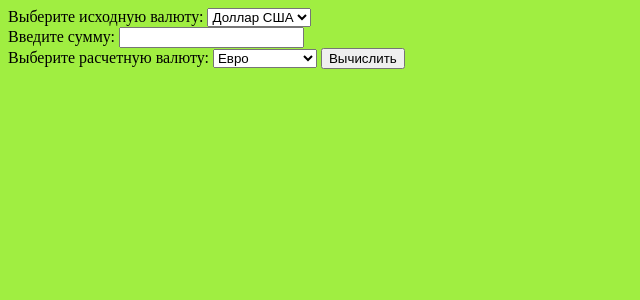
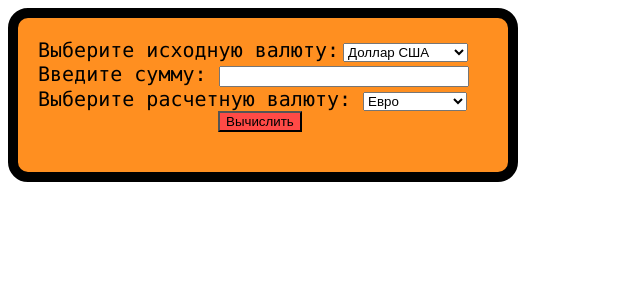
Before and after one commit to Oleggg2000/Web_currency_converter, a Flask app: template templates/index.html in a window 1280 px wide. Shown: the top 300 px of the page, without its empty margins (0-640 px from the left). Run offline with Flask 2, Linux system fonts and the light colour scheme; the template is opened without the code that fills it: most values are stand-ins (such as "Sample title", 1, 10 or a date in 2020).

Commit message:
Changes №4

```diff
--- a/static/css/style.css
+++ b/static/css/style.css
@@ -1,6 +1,21 @@
-body {
-    background: #a0ee41;
+.block {
+    border: 10px solid black;
+    width: 450px;
+    background-color: #ff8f20;
+    border-radius: 20px;
+    padding: 20px;
 }
-label {
-
+.text {
+    font-size: 20px;
+    font-family: Lucida Console, Courier, monospace;
 }
+#from {
+    width: 125px;
+}
+#cash {
+    width: 242px;
+}
+#button {
+    margin-left: 180px;
+    background-color: #ff4a46;
+}
--- a/templates/index.html
+++ b/templates/index.html
@@ -13,16 +13,22 @@
         var to = document.getElementById("to").value;
 
         if (((from=== "USD") && (to=== "USD")) || ((from=== "EUR") && (to=== "EUR")) || ((from=== "RUB") && (to=== "RUB"))) {
-            document.getElementById("answer").innerHTML="Результат "+num;
+            document.getElementById("answer").innerHTML="Результат "+num+to;
         }
         if ((from=== "USD") && (to=== "RUB")) {
             document.getElementById("answer").innerHTML="Результат "+num*{{ cur_value[0] }};
+        }
+        if ((from=== "USD") && (to=== "JPY")) {
+            document.getElementById("answer").innerHTML="Результат "+(num*{{ cur_value[0] }})/{{ cur_value[2] }};
         }
         if ((from=== "RUB") && (to=== "USD")) {
             document.getElementById("answer").innerHTML="Результат "+num/{{ cur_value[0] }};
         }
         if ((from=== "EUR") && (to=== "RUB")) {
             document.getElementById("answer").innerHTML="Результат "+num*{{ cur_value[1] }};
+        }
+        if ((from=== "EUR") && (to=== "JPY")) {
+            document.getElementById("answer").innerHTML="Результат "+(num*{{ cur_value[1] }})/{{ cur_value[2] }};
         }
         if ((from=== "RUB") && (to=== "EUR")) {
             document.getElementById("answer").innerHTML="Результат "+num/{{ cur_value[1] }};
@@ -33,36 +39,45 @@
         if ((from=== "EUR") && (to=== "USD")) {
             document.getElementById("answer").innerHTML="Результат "+(num*{{ cur_value[1] }})/{{ cur_value[0] }};
         }
-
-
+        if ((from=== "JPY") && (to=== "USD")) {
+            document.getElementById("answer").innerHTML="Результат "+(num*{{ cur_value[2] }})/{{ cur_value[0] }};
+        }
+        if ((from=== "JPY") && (to=== "EUR")) {
+            document.getElementById("answer").innerHTML="Результат "+(num*{{ cur_value[2] }})/{{ cur_value[1] }};
+        }
+        if ((from=== "RUB") && (to=== "JPY")) {
+            document.getElementById("answer").innerHTML="Результат "+num/{{ cur_value[2] }};
+        }
+        if ((from=== "JPY") && (to=== "RUB")) {
+            document.getElementById("answer").innerHTML="Результат "+num*{{ cur_value[2] }};
+        }
     }
     </script>
 </head>
 
 <body>
-
-<label>Выберите исходную валюту:</label>
+<div class="block">
+<label class="text">Выберите исходную валюту:</label>
     <select id="from">
         <option value="USD" selected="selected">Доллар США</option>
         <option value="EUR">Евро</option>
+        <option value="JPY">Йена</option>
         <option value="RUB">Рубль</option>
     </select><br/>
-<label>Введите сумму: </label>
+<label class="text">Введите сумму: </label>
     <input id="cash" type="text"/>
       <br/>
-<label>Выберите расчетную валюту: </label>
+<label class="text">Выберите расчетную валюту: </label>
      <select id="to" >
         <option value="USD">Доллар США</option>
         <option value="EUR" selected="selected">Евро</option>
+        <option value="JPY">Йена</option>
         <option value="RUB">Рубль</option>
      </select>
-    <button onclick='GiveResults();'>Вычислить</button>
+    <button onclick='GiveResults();' id="button">Вычислить</button>
     <br/>
 <h2 id="answer"></h2>
-
-
-
-
+</div>
 
 </body>
 </html>
```
